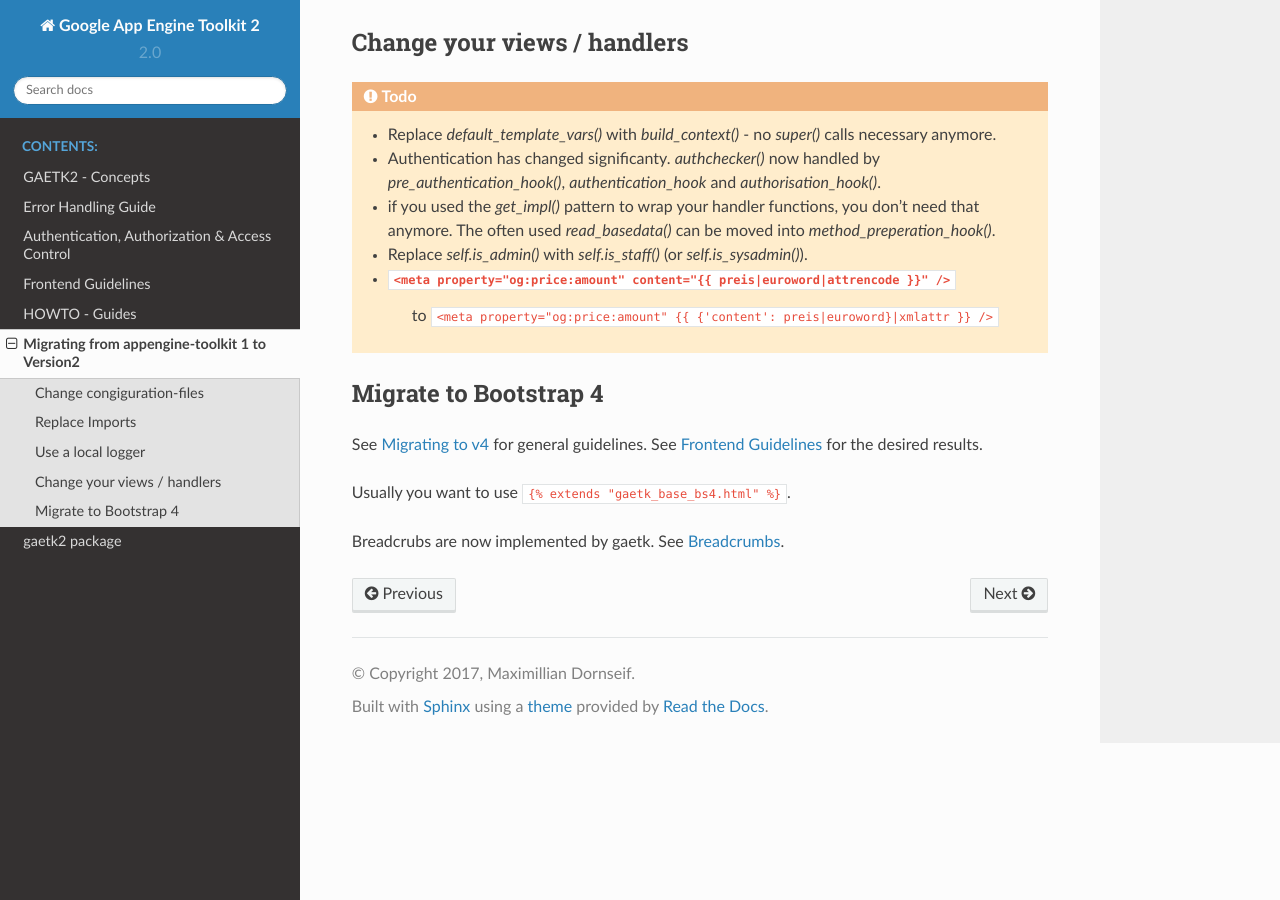
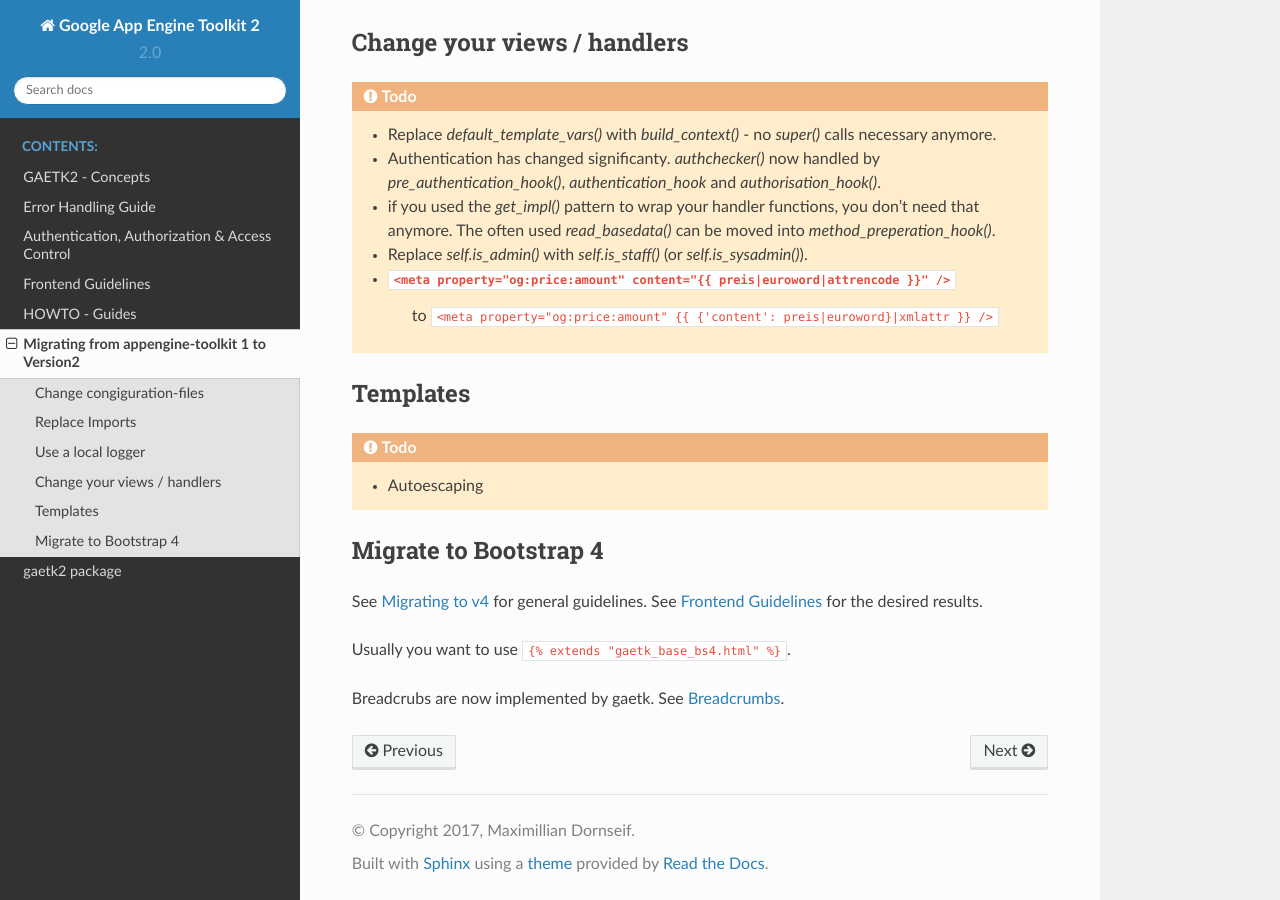
Before and after one commit to mdornseif/appengine-toolkit2, a Sphinx documentation site: the page built from docs/migration.rst, in a window 1280 px wide and 900 px high, scrolled down 1894 px. Built offline with Sphinx 7.4.7 and the Read the Docs theme 2.0.0, drawn with Linux system fonts in a browser that asks for light colours.

```diff
--- a/docs/migration.rst
+++ b/docs/migration.rst
@@ -100,6 +100,13 @@
     * ``<meta property="og:price:amount" content="{{ preis|euroword|attrencode }}" />``
         to ``<meta property="og:price:amount" {{ {'content': preis|euroword}|xmlattr }} />``
 
+Templates
+---------
+
+.. todo::
+
+    * Autoescaping
+
 Migrate to Bootstrap 4
 ----------------------
 
```
Also changed, not shown: 1 other file.
